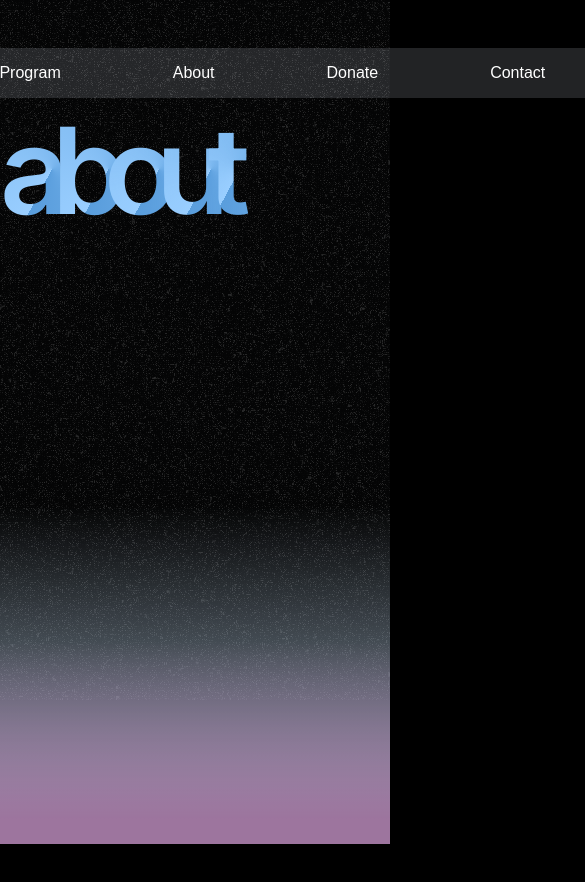
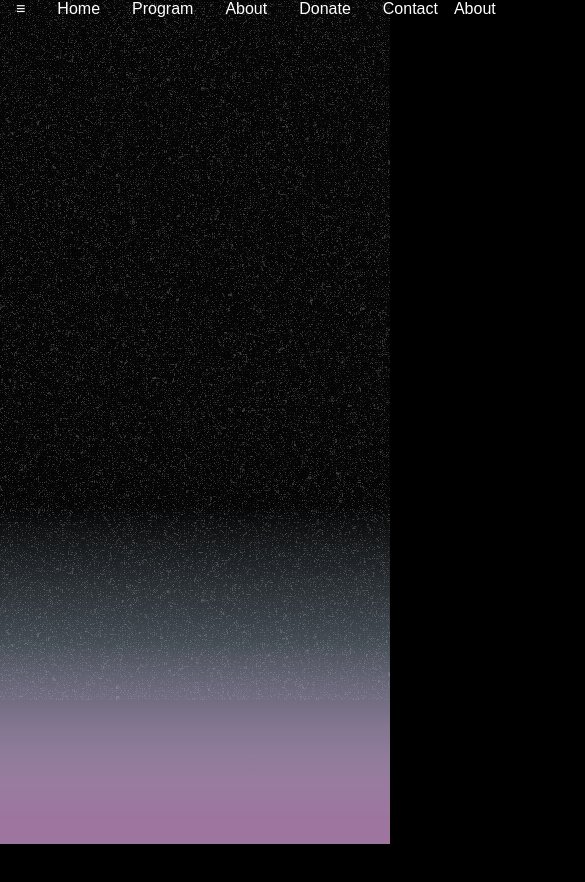
Before and after one commit to lizetteayala1211/jupiter-mag, a Next.js app: page /about in a window 390 px wide. Shown: the top 882 px of the page, 585 px wide, since content can reach past the window. After the commit the page ends 844 px from the top, so only its background shows below. Built offline with nearby package versions, Linux system fonts and the light colour scheme; a web font is replaced by a local one.

Commit message:
improved horizontal spacing on title, removed title for now, added app provider stuff

```diff
--- a/src/app/about/page.tsx
+++ b/src/app/about/page.tsx
@@ -1,12 +1,7 @@
 "use client"
 
-import { Title } from "@/components/Title"
 import { Base } from "@/components/Base"
 
 export default function About() {
-  return (
-    <Base>
-      <Title title="about" />
-    </Base>
-  )
+  return <Base page="about">About</Base>
 }
--- a/src/app/contact/page.tsx
+++ b/src/app/contact/page.tsx
@@ -1,5 +1,5 @@
 import { Base } from "@/components/Base"
 
 export default function Contact() {
-  return <Base>Contact</Base>
+  return <Base page="contact">Contact</Base>
 }
--- a/src/app/donate/page.tsx
+++ b/src/app/donate/page.tsx
@@ -1,5 +1,5 @@
 import { Base } from "@/components/Base"
 
 export default function Donate() {
-  return <Base>Donate</Base>
+  return <Base page="donate">Donate</Base>
 }
--- a/src/app/program/page.tsx
+++ b/src/app/program/page.tsx
@@ -1,5 +1,5 @@
 import { Base } from "@/components/Base"
 
 export default function Programming() {
-  return <Base>Programming</Base>
+  return <Base page="program">Programming</Base>
 }
--- a/src/components/Base.tsx
+++ b/src/components/Base.tsx
@@ -5,18 +5,29 @@ import { NavBar } from "./NavBar"
 import { BaseContainer, Gradient } from "./styled"
 import { DesktopGrain, MobileGrain } from "./GrainBackgrounds"
 import { useIsXsSmallDevice } from "@/helpers/breakpoints"
+import { AppStateProvider } from "@/providers/AppStateProvider"
+import { Pages } from "@/state/AppState"
 
-type Props = { children: ReactNode }
+type Props = { children: ReactNode; page: Pages }
 
-export function Base({ children }: Props) {
+export function Base({ children, page }: Props) {
+  return (
+    <AppStateProvider>
+      <BaseContainer>
+        <NavBar />
+        {children}
+      </BaseContainer>
+
+      <BackgroundStyles />
+    </AppStateProvider>
+  )
+}
+
+function BackgroundStyles() {
   const isMobile = useIsXsSmallDevice()
 
   return (
     <>
-      <BaseContainer>
-        <NavBar />
-        {children}
-      </BaseContainer>
       <Gradient />
       {isMobile ? <MobileGrain /> : <DesktopGrain />}
     </>
--- a/src/components/GrainBackgrounds.tsx
+++ b/src/components/GrainBackgrounds.tsx
@@ -1,5 +1,5 @@
 // turbulence constants
-const desktopBaseFrequency = 1
+const desktopBaseFrequency = 0.7
 const mobileBaseFrequency = 0.5
 const numOctaves = 4
 const seed = 15
@@ -8,7 +8,7 @@ const seed = 15
 const surfaceScale = 6
 const specularConstant = 1.3
 const specularExponent = 20
-const lightingColor = "#626262"
+const lightingColor = "#797979"
 
 export function DesktopGrain() {
   return (
--- a/src/components/NavBar.tsx
+++ b/src/components/NavBar.tsx
@@ -2,11 +2,32 @@
 
 import Link from "next/link"
 import React from "react"
-import { Pages } from "@/state/AppState"
-// import { useAppState } from "@/providers/AppStateProvider"
+import { AppActionType, Pages } from "@/state/AppState"
+import { useAppDispatch, useAppState } from "@/providers/AppStateProvider"
+import { toTitleCase } from "../helpers/toTitleCase"
+import { useIsXsSmallDevice } from "@/helpers/breakpoints"
 
 export function NavBar() {
-  return (
+  const [openMenu, setOpenMenu] = React.useState(true)
+  const isMobile = useIsXsSmallDevice()
+
+  return isMobile ? (
+    <>
+      {/* TODO: temporary mobile menu */}
+      <a
+        style={{
+          margin: "1em",
+          backgroundColor: "transparent",
+          color: "white",
+        }}
+        onClick={() => setOpenMenu(!openMenu)}
+      >
+        ≡
+      </a>
+
+      {openMenu && <NavItems />}
+    </>
+  ) : (
     <div style={{ display: "flex", justifyContent: "center" }}>
       <div
         style={{
@@ -26,38 +47,47 @@ export function NavBar() {
 }
 
 function NavItems() {
-  // const { selectedPage } = useAppState()
-  //todo: fix this
-  const selectedPage = "home"
-  const setColor = (page: Pages) =>
-    selectedPage === page ? "#FE7801" : "white"
+  const appDispatch = useAppDispatch()
+
+  const onNavSelect = (page: Pages) => {
+    appDispatch({ type: AppActionType.SET_PAGE, value: page })
+  }
 
   return (
     <>
-      <Link style={{ padding: "1em", color: setColor("home") }} href=".">
-        Home
-      </Link>
-      <Link
-        style={{ padding: "1em", color: setColor("program") }}
-        href="/program"
-      >
-        Program
-      </Link>
-      <Link style={{ padding: "1em", color: setColor("about") }} href="/about">
-        About
-      </Link>
-      <Link
-        style={{ padding: "1em", color: setColor("donate") }}
-        href="/donate"
-      >
-        Donate
-      </Link>
-      <Link
-        style={{ padding: "1em", color: setColor("contact") }}
-        href="/contact"
-      >
-        Contact
-      </Link>
+      <NavBarItem page="home" onClick={() => onNavSelect("home")} />
+      <NavBarItem page="program" onClick={() => onNavSelect("program")} />
+      <NavBarItem page="about" onClick={() => onNavSelect("about")} />
+      <NavBarItem page="donate" onClick={() => onNavSelect("donate")} />
+      <NavBarItem page="contact" onClick={() => onNavSelect("contact")} />
     </>
   )
 }
+
+function NavBarItem({
+  page,
+  onClick,
+}: {
+  page: Pages
+  onClick: (page: Pages) => void
+}) {
+  const { selectedPage } = useAppState()
+  const [selected, setSelected] = React.useState(false)
+
+  React.useEffect(() => {
+    setSelected(selectedPage === page)
+  }, [])
+
+  return (
+    <Link
+      onClick={() => onClick(page)}
+      style={{
+        padding: "1em",
+        // color: page === "about" ? "#FF7A00" : "white",
+      }}
+      href={page === "home" ? "./" : `/${page}`}
+    >
+      {toTitleCase(page)}
+    </Link>
+  )
+}
--- a/src/components/Title/index.tsx
+++ b/src/components/Title/index.tsx
@@ -1,30 +1,38 @@
+import { Pages } from "@/state/AppState"
 import {
   GradientLetter,
   GradientLetterContainer,
   GradientTitleContainer,
 } from "./styled"
-// import { useAppDispatch } from "@/providers/AppStateProvider"
-// import { AppActionType, Pages } from "@/state/AppState"
-import { Pages } from "@/state/AppState"
 
-export function Title({ title }: { title: Pages }) {
-  const titleLength = title.length
+export function Title({ pageTitle }: { pageTitle: Pages }) {
+  const titleLength = pageTitle?.length
   const letters = []
-  // const appDispatch = useAppDispatch()
-  // appDispatch({ type: AppActionType.SET_PAGE, value: title })
+
+  const getSpacing = (i: number) => {
+    const weirdLetters = "r" || "t"
+    if (i !== 0 && pageTitle[i] === weirdLetters) {
+      return i * 48
+    } else if (i !== 0) {
+      return i * 44
+    }
+    return 0
+  }
 
   for (let i = 0; i < titleLength; i++) {
+    console.log("spacing: ", getSpacing(i))
     letters.push(
       <GradientLetterContainer
-        style={i !== 0 ? { marginLeft: `${i * 52}px` } : {}}
+        key={`index_${i}_letter_${pageTitle[i]}`}
+        style={{ marginLeft: `${getSpacing(i)}px` }}
       >
-        <GradientLetter>{title[i]}</GradientLetter>
+        <GradientLetter>{pageTitle[i]}</GradientLetter>
       </GradientLetterContainer>
     )
   }
 
   return (
-    <GradientTitleContainer aria-label={title}>
+    <GradientTitleContainer aria-label={pageTitle}>
       {letters}
     </GradientTitleContainer>
   )
--- a/src/components/Title/styled.ts
+++ b/src/components/Title/styled.ts
@@ -3,7 +3,6 @@ import styled from "styled-components"
 export const GradientTitleContainer = styled.div`
   display: flex;
   flex-direction: row;
-  height: 100%;
 `
 
 export const GradientLetterContainer = styled.div`
@@ -16,7 +15,7 @@ export const GradientLetter = styled.div`
 
   // fallback background color
   background-color: #99ceff;
-  font-size: 120px;
+  font-size: 100px;
   // gradient
   background-image: conic-gradient(
     from 208deg at 75.28% 49.13%,
--- /dev/null
+++ b/src/helpers/toTitleCase.ts
@@ -0,0 +1,5 @@
+export function toTitleCase(str: string) {
+  return str.replace(/\w\S*/g, function (txt: string) {
+    return txt.charAt(0).toUpperCase() + txt.substr(1).toLowerCase()
+  })
+}
```
